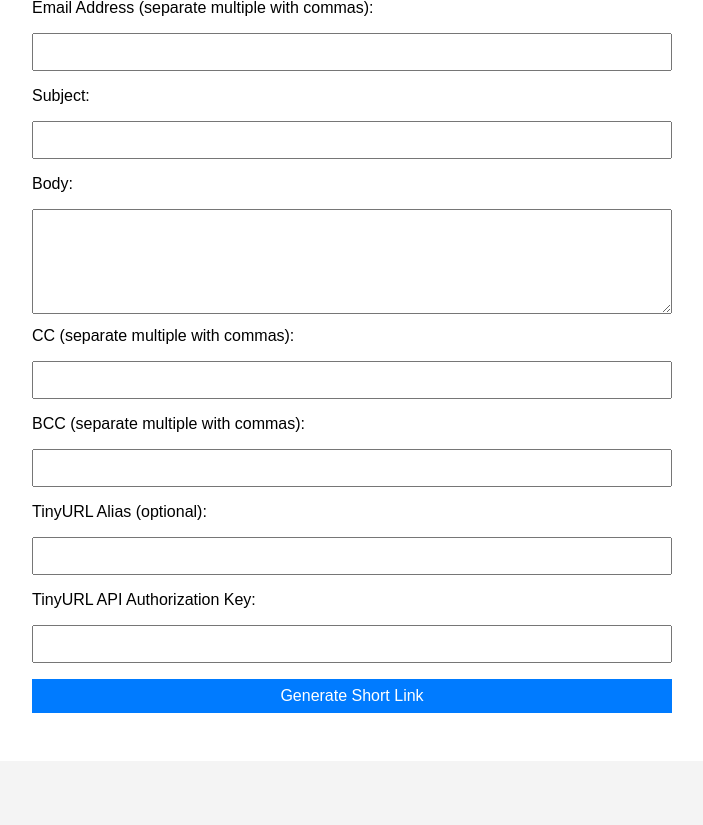
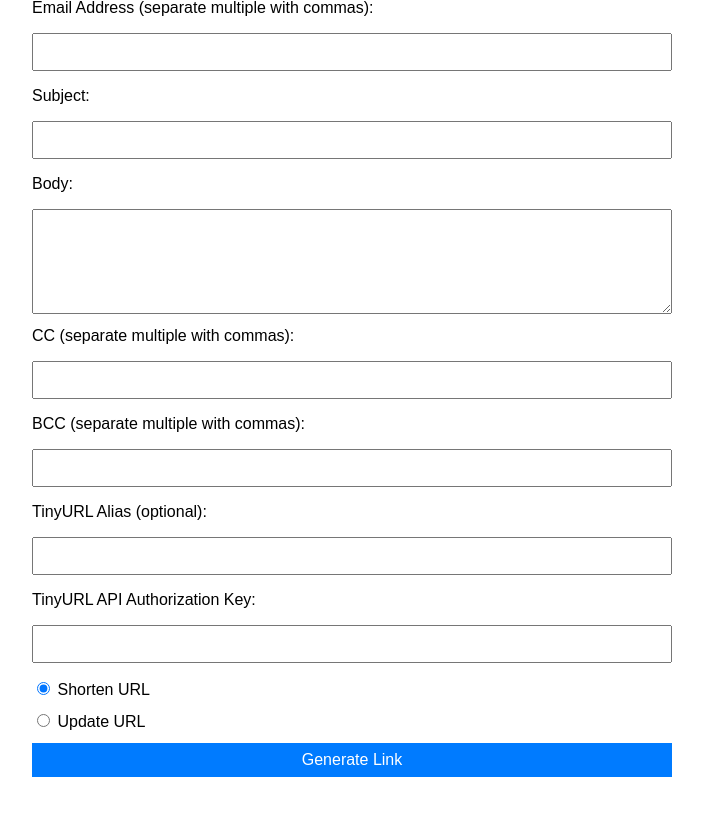
Before and after one commit to davelil4/mailto-maker, a Flask app: page / in a window 1280 px wide. Shown: the part 193-1018 px from the top of the page, without its empty margins (288-991 px from the left). Before the commit the page ends 906 px from the top, so only its background shows below. Run offline with Flask 3, Linux system fonts and the light colour scheme.

Commit message:
Add functionality to edit certain alias emails

```diff
--- a/templates/index.html
+++ b/templates/index.html
@@ -31,7 +31,16 @@
             <label for="auth_key">TinyURL API Authorization Key:</label>
             <input type="text" id="auth_key" name="auth_key" value="{{ request.form.get('auth_key', '') }}" required>
 
-            <button type="submit">Generate Short Link</button>
+            <div>
+                <input type="radio" id="shorten" name="action" value="shorten" checked>
+                <label for="shorten">Shorten URL</label>
+            </div>
+            <div>
+                <input type="radio" id="update" name="action" value="update">
+                <label for="update">Update URL</label>
+            </div>
+
+            <button type="submit">Generate Link</button>
         </form>
         {% with messages = get_flashed_messages(with_categories=true) %}
           {% if messages %}
```
